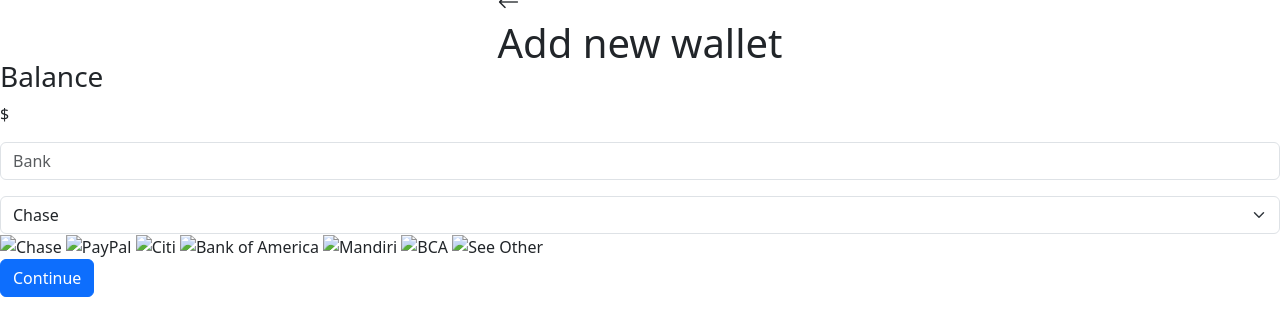
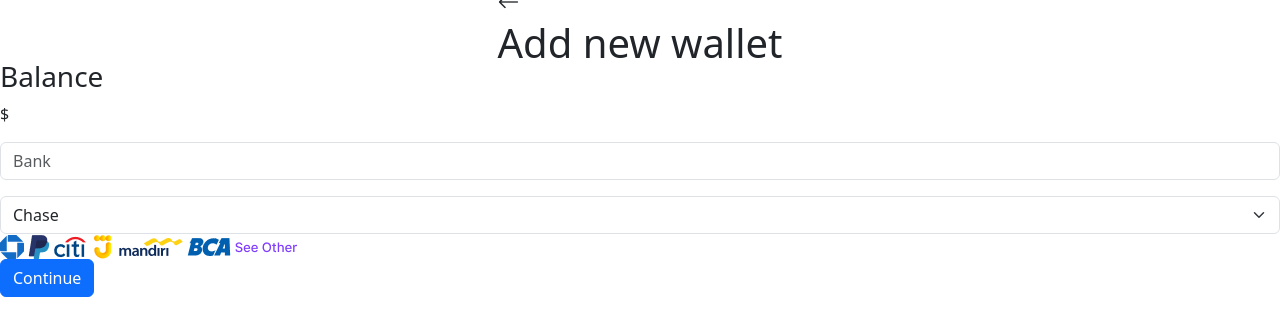
Before and after one commit to AlonRR/web_final_project, a plain HTML site: page client/newwallet.html in a window 1280 px wide. Drawn offline with nearby package versions, Linux system fonts and the light colour scheme.

Commit message:
adding images (banks icons)

```diff
--- a/client/newwallet.html
+++ b/client/newwallet.html
@@ -43,13 +43,13 @@
                     <option value="others">See Other</option>
                 </select>
                 <div class="banks">
-                    <img src="chase.png" alt="Chase">
-                    <img src="paypal.png" alt="PayPal">
-                    <img src="citi.png" alt="Citi">
-                    <img src="boa.png" alt="Bank of America">
-                    <img src="mandiri.png" alt="Mandiri">
-                    <img src="bca.png" alt="BCA">
-                    <img src="others.png" alt="See Other">
+                    <img src="images/chase.png" alt="Chase">
+                    <img src="images/paypal.png" alt="PayPal">
+                    <img src="images/citi.png" alt="Citi">
+                    <img src="images/boa.png" alt="Bank of America">
+                    <img src="images/mandiri.png" alt="Mandiri">
+                    <img src="images/bca.png" alt="BCA">
+                    <img src="images/others.png" alt="See Other">
                 </div>
             </form>
             <button type="button" class="btn btn-primary">Continue</button>
```
Also changed, not shown: client/images/bca.png (added), client/images/boa.png (added), client/images/chase.png (renamed from client/images/Bank.png), client/images/citi.png (added), client/images/mandiri.png (added), client/images/others.png (added), client/images/paypal.png (added).
